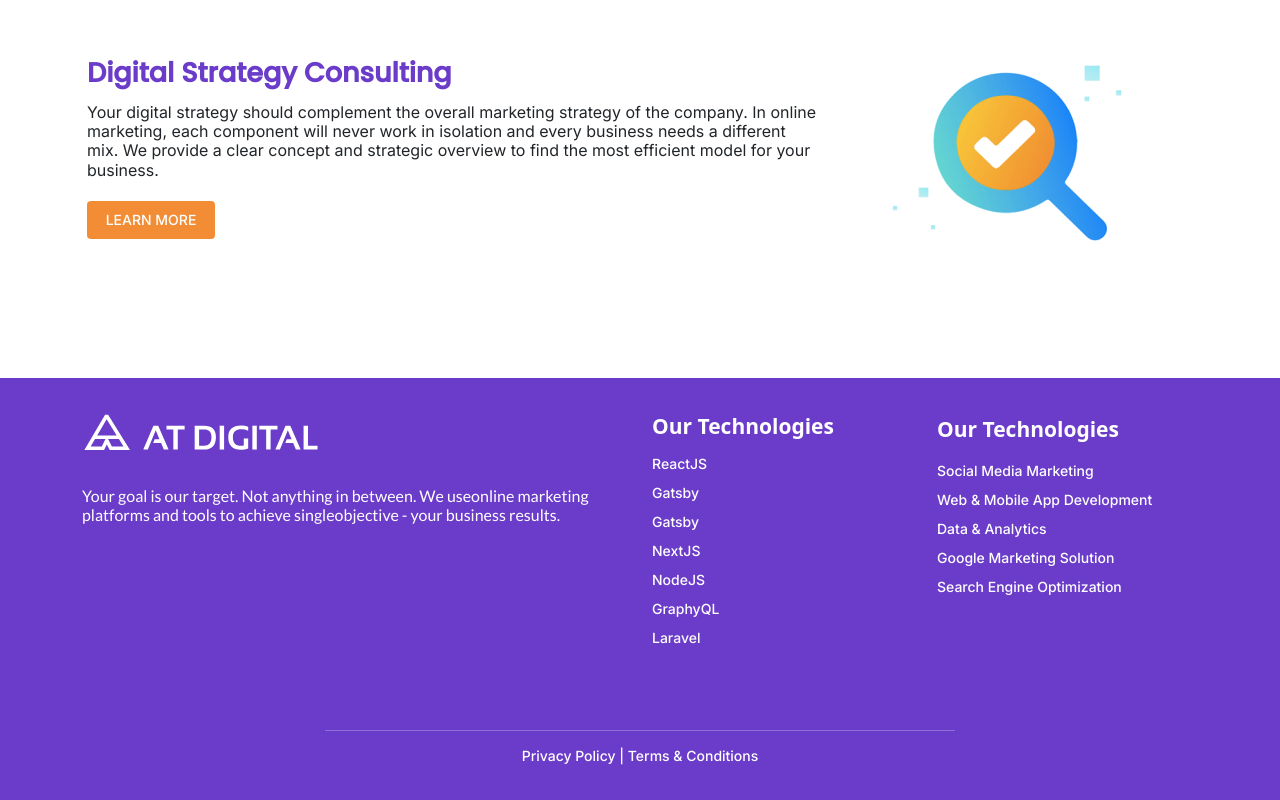
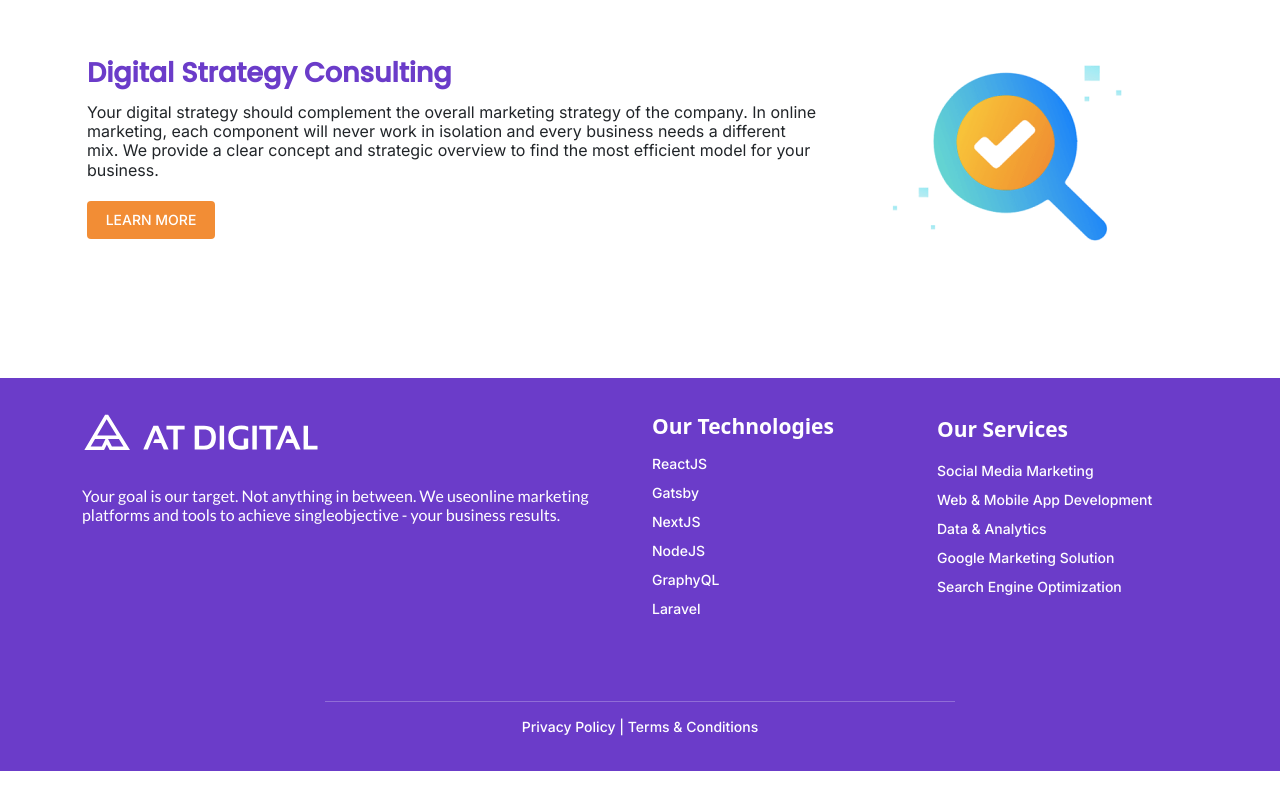
Before and after one commit to tharinm/AT-Digital, a React (Create React App) app: page / in a window 1280 px wide. Shown: the part 989-1789 px from the top of the page. After the commit the page ends 1760 px from the top, so only its background shows below. Built offline with nearby package versions, Linux system fonts and the light colour scheme.

Commit message:
change footer texts

```diff
--- a/src/Layouts/Header/HerosectionLayout/HeroSection.js
+++ b/src/Layouts/Header/HerosectionLayout/HeroSection.js
@@ -1,7 +1,6 @@
 import React from "react";
 import Row from "react-bootstrap/Row";
 import heroImage from "../../../assets/images/header.png";
-import blur from "../../../assets/images/blur.png";
 import "./HeroStyle.css";
 import HeroCard from "../../../components/HeaderSection/Herocard/HeroCard";
 import LazyLoad from "react-lazy-load";
--- a/src/components/Footer/Footer.js
+++ b/src/components/Footer/Footer.js
@@ -17,22 +17,18 @@ export default function Footer() {
     },
     {
       id: 3,
-      name: "Gatsby",
+      name: "NextJS",
     },
     {
       id: 4,
-      name: "NextJS",
+      name: "NodeJS",
     },
     {
       id: 5,
-      name: "NodeJS",
+      name: "GraphyQL",
     },
     {
       id: 6,
-      name: "GraphyQL",
-    },
-    {
-      id: 7,
       name: "Laravel",
     },
   ];
@@ -125,7 +121,7 @@ export default function Footer() {
                 color: "white",
               }}
             >
-              Our Technologies
+              Our Services
             </p>
             <div>
               {services.map((val, key) => {
```
